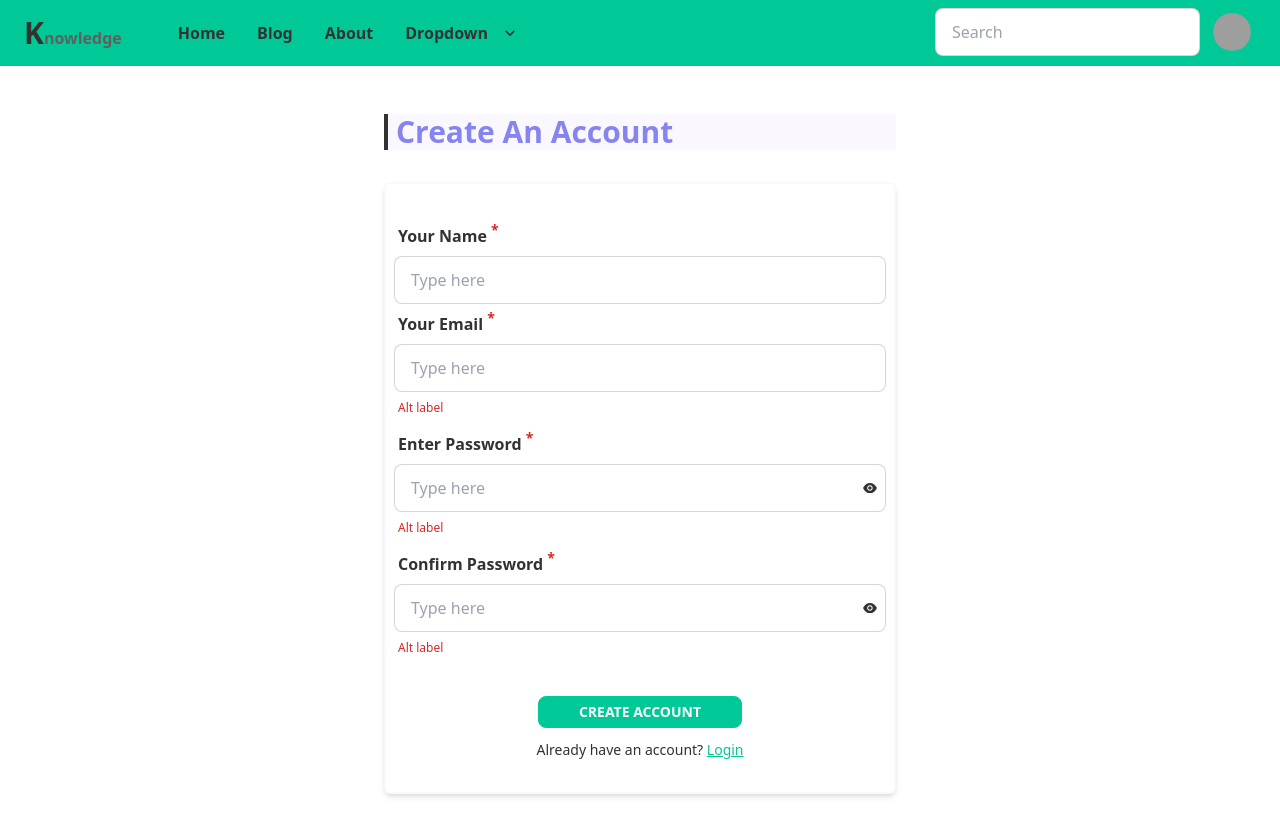
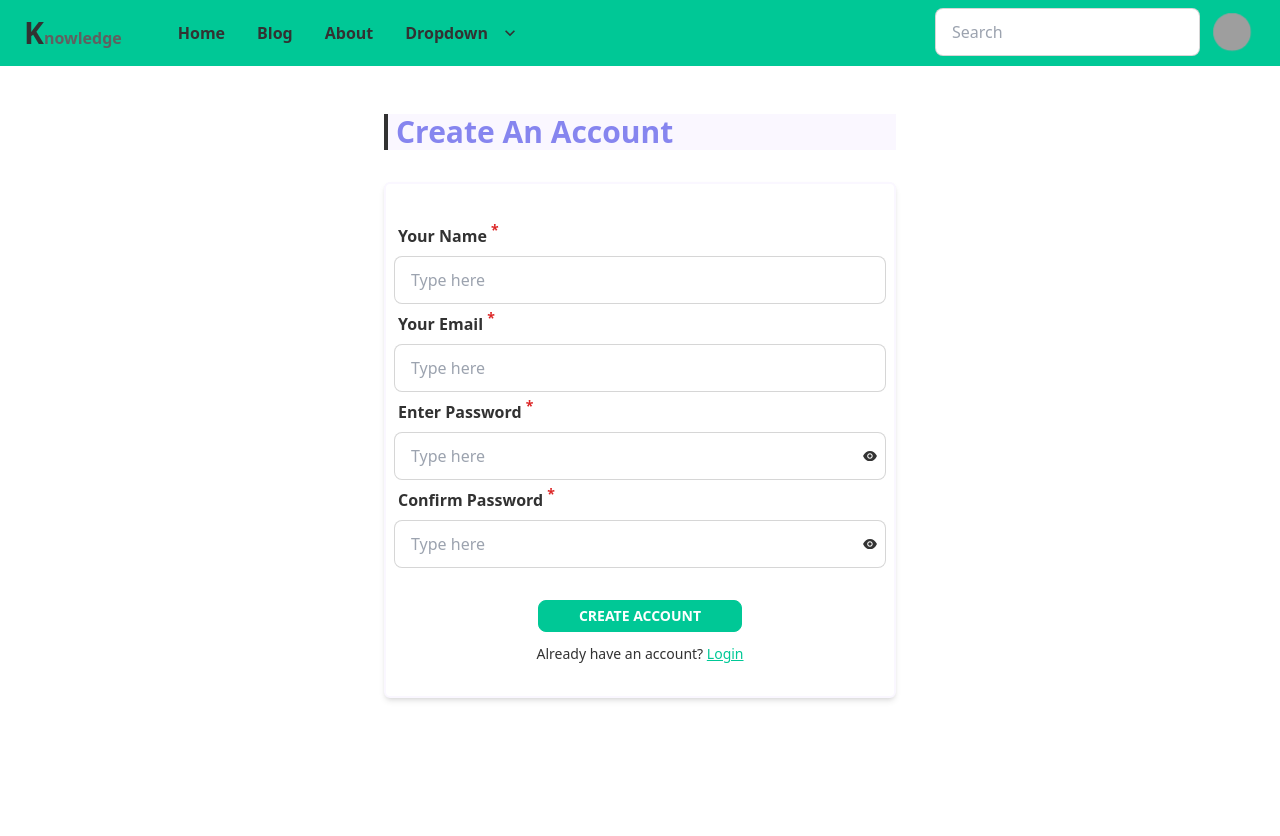
Before and after one commit to sam-suzzaman/KNOWLEDGE-BLOG, a React (Create React App) app in the folder CLIENT/: page /register in a window 1280 px wide. Shown: the top 836 px of the page. After the commit the page ends 800 px from the top, so only its background shows below. Built offline with nearby package versions, Linux system fonts and the light colour scheme; grey boxes are pictures that could not be loaded.

Commit message:
validate login form

```diff
--- a/CLIENT/src/pages/LoginPage.js
+++ b/CLIENT/src/pages/LoginPage.js
@@ -46,12 +46,22 @@ const LoginPage = () => {
                                     type="email"
                                     placeholder="Type here"
                                     className="input input-bordered"
+                                    {...register("email", {
+                                        required: true,
+                                        pattern:
+                                            /^\w+([\.-]?\w+)*@\w+([\.-]?\w+)*(\.\w{2,3})+$/i,
+                                    })}
                                 />
-                                <label className="label">
+                                {errors.email?.type === "required" && (
                                     <span className="label-text-alt text-red-600 font-medium ">
-                                        Alt label
+                                        email is required
                                     </span>
-                                </label>
+                                )}
+                                {errors.email?.type === "pattern" && (
+                                    <span className="label-text-alt text-red-600 font-medium ">
+                                        enter a valid email
+                                    </span>
+                                )}
                             </div>
 
                             {/* Password Single Input Field */}
@@ -70,6 +80,13 @@ const LoginPage = () => {
                                     }`}
                                     placeholder="Type here"
                                     className="input input-bordered "
+                                    {...register("password", {
+                                        required: true,
+                                        minLength: 8,
+                                        maxLength: 20,
+                                        pattern:
+                                            /^(?=.*[0-9])(?=.*[!@#$%^&*])[a-zA-Z0-9!@#$%^&*]{8,20}$/gi,
+                                    })}
                                 />
                                 {!showPassowrd ? (
                                     <AiFillEye
@@ -86,11 +103,27 @@ const LoginPage = () => {
                                         }
                                     />
                                 )}
-                                <label className="label">
+                                {errors.password?.type === "required" && (
                                     <span className="label-text-alt text-red-600 font-medium ">
-                                        Alt label
+                                        password is required
                                     </span>
-                                </label>
+                                )}
+                                {errors.password?.type === "minLength" && (
+                                    <span className="label-text-alt text-red-600 font-medium ">
+                                        password at least 8 character
+                                    </span>
+                                )}
+                                {errors.password?.type === "maxLength" && (
+                                    <span className="label-text-alt text-red-600 font-medium ">
+                                        password must be in 20 character
+                                    </span>
+                                )}
+                                {errors.password?.type === "pattern" && (
+                                    <span className="label-text-alt text-red-600 font-medium ">
+                                        must contain one digit and a special
+                                        character
+                                    </span>
+                                )}
                             </div>
 
                             <div className="flex justify-center mt-4">
--- a/CLIENT/src/pages/RegisterPage.js
+++ b/CLIENT/src/pages/RegisterPage.js
@@ -43,12 +43,30 @@ const RegisterPage = () => {
                                     className="input input-bordered"
                                     {...register("username", {
                                         required: true,
+                                        minLength: 3,
+                                        maxLength: 20,
+                                        pattern: /^[A-Za-z]+$/i,
                                     })}
                                 />
 
                                 {errors.username?.type === "required" && (
                                     <span className="label-text-alt text-red-600 font-medium ">
                                         username is required
+                                    </span>
+                                )}
+                                {errors.username?.type === "minLength" && (
+                                    <span className="label-text-alt text-red-600 font-medium ">
+                                        username must be 3 character
+                                    </span>
+                                )}
+                                {errors.username?.type === "maxLength" && (
+                                    <span className="label-text-alt text-red-600 font-medium ">
+                                        username must be in 20 character
+                                    </span>
+                                )}
+                                {errors.username?.type === "pattern" && (
+                                    <span className="label-text-alt text-red-600 font-medium ">
+                                        username only contains letter
                                     </span>
                                 )}
                             </div>
@@ -67,12 +85,22 @@ const RegisterPage = () => {
                                     type="email"
                                     placeholder="Type here"
                                     className="input input-bordered"
+                                    {...register("email", {
+                                        required: true,
+                                        pattern:
+                                            /^\w+([\.-]?\w+)*@\w+([\.-]?\w+)*(\.\w{2,3})+$/i,
+                                    })}
                                 />
-                                <label className="label">
+                                {errors.email?.type === "required" && (
                                     <span className="label-text-alt text-red-600 font-medium ">
-                                        Alt label
+                                        email is required
                                     </span>
-                                </label>
+                                )}
+                                {errors.email?.type === "pattern" && (
+                                    <span className="label-text-alt text-red-600 font-medium ">
+                                        enter a valid email
+                                    </span>
+                                )}
                             </div>
 
                             {/* Password Single Input Field */}
@@ -91,6 +119,13 @@ const RegisterPage = () => {
                                     }`}
                                     placeholder="Type here"
                                     className="input input-bordered "
+                                    {...register("password", {
+                                        required: true,
+                                        minLength: 8,
+                                        maxLength: 20,
+                                        pattern:
+                                            /^(?=.*[0-9])(?=.*[!@#$%^&*])[a-zA-Z0-9!@#$%^&*]{8,20}$/gi,
+                                    })}
                                 />
                                 {!showPassowrd ? (
                                     <AiFillEye
@@ -107,14 +142,30 @@ const RegisterPage = () => {
                                         }
                                     />
                                 )}
-                                <label className="label">
+                                {errors.password?.type === "required" && (
                                     <span className="label-text-alt text-red-600 font-medium ">
-                                        Alt label
+                                        password is required
                                     </span>
-                                </label>
+                                )}
+                                {errors.password?.type === "minLength" && (
+                                    <span className="label-text-alt text-red-600 font-medium ">
+                                        password at least 8 character
+                                    </span>
+                                )}
+                                {errors.password?.type === "maxLength" && (
+                                    <span className="label-text-alt text-red-600 font-medium ">
+                                        password must be in 20 character
+                                    </span>
+                                )}
+                                {errors.password?.type === "pattern" && (
+                                    <span className="label-text-alt text-red-600 font-medium ">
+                                        must contain one digit and a special
+                                        character
+                                    </span>
+                                )}
                             </div>
 
-                            {/* Confirm Password Single Input Field */}
+                            {/* confirm password Input Field */}
                             <div className="form-control relative">
                                 <label className="label ">
                                     <span className="label-text font-semibold capitalize text-primary text-base">
@@ -130,6 +181,13 @@ const RegisterPage = () => {
                                     }`}
                                     placeholder="Type here"
                                     className="input input-bordered "
+                                    {...register("confirmPassword", {
+                                        required: true,
+                                        minLength: 8,
+                                        maxLength: 20,
+                                        pattern:
+                                            /^(?=.*[0-9])(?=.*[!@#$%^&*])[a-zA-Z0-9!@#$%^&*]{8,20}$/gi,
+                                    })}
                                 />
                                 {!showPassowrd ? (
                                     <AiFillEye
@@ -146,13 +204,33 @@ const RegisterPage = () => {
                                         }
                                     />
                                 )}
-                                <label className="label">
+                                {errors.confirmPassword?.type ===
+                                    "required" && (
                                     <span className="label-text-alt text-red-600 font-medium ">
-                                        Alt label
+                                        password is required
                                     </span>
-                                </label>
+                                )}
+                                {errors.confirmPassword?.type ===
+                                    "minLength" && (
+                                    <span className="label-text-alt text-red-600 font-medium ">
+                                        password at least 8 character
+                                    </span>
+                                )}
+                                {errors.confirmPassword?.type ===
+                                    "maxLength" && (
+                                    <span className="label-text-alt text-red-600 font-medium ">
+                                        password must be in 20 character
+                                    </span>
+                                )}
+                                {errors.confirmPassword?.type === "pattern" && (
+                                    <span className="label-text-alt text-red-600 font-medium ">
+                                        must contain one digit and a special
+                                        character
+                                    </span>
+                                )}
                             </div>
 
+                            {/* Submit button */}
                             <div className="flex justify-center mt-4">
                                 <button
                                     type="submit"
@@ -162,6 +240,7 @@ const RegisterPage = () => {
                                 </button>
                             </div>
                         </form>
+
                         <p className="text-center text-sm text-primary mt-3">
                             Already have an account?{" "}
                             <Link
```
